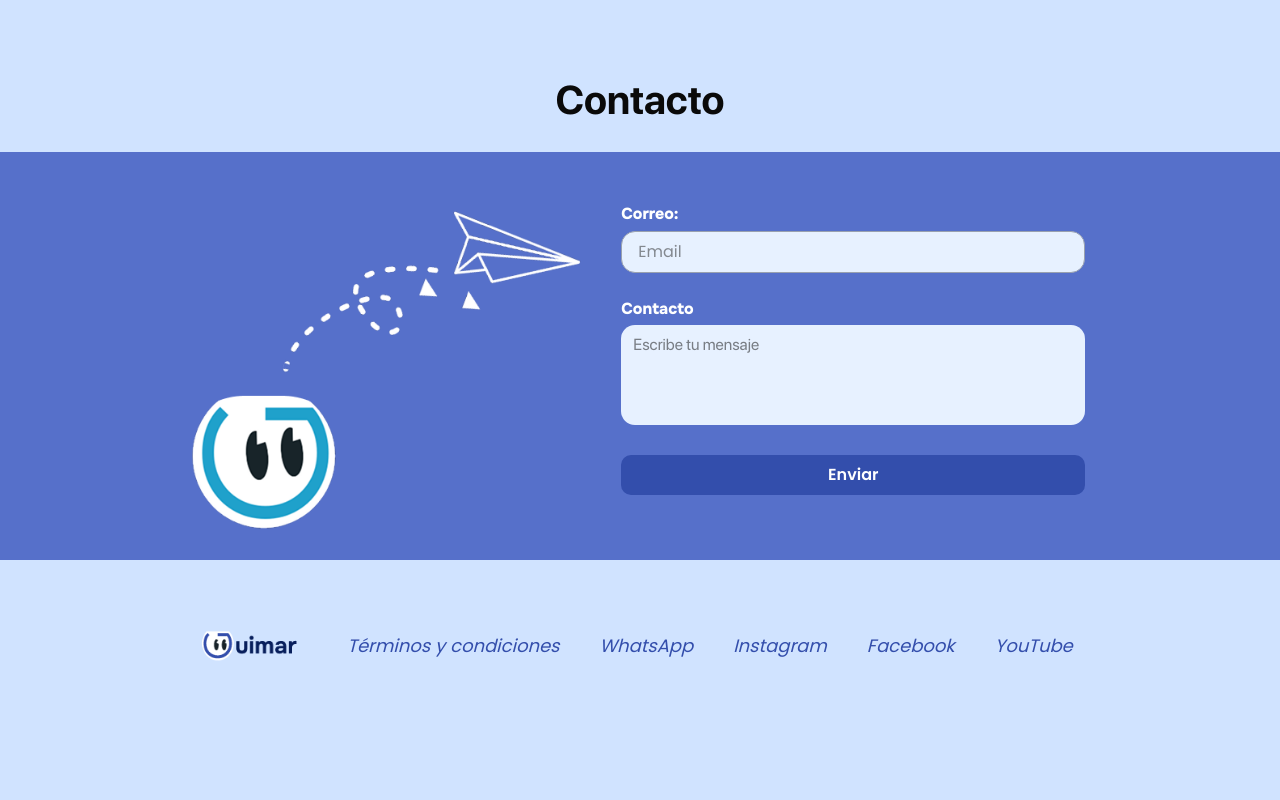
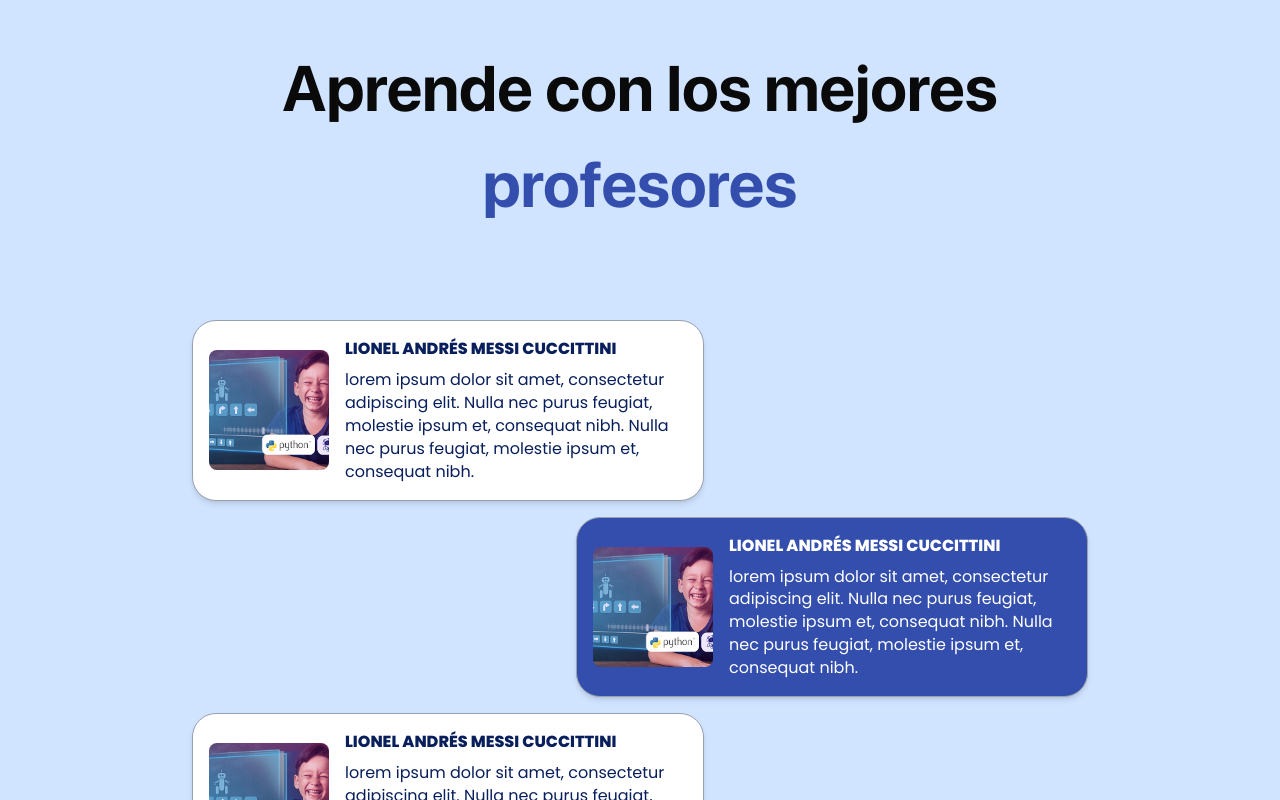
Before and after one commit to Uguimar-Platform/uguimar, a Next.js app: page / in a window 1280 px wide. Shown: the part 2440-3240 px from the top of the page. Before the commit the page ends 3132 px from the top, so only its background shows below. Built offline with nearby package versions, Linux system fonts and the light colour scheme.

Commit message:
style : featureInstructor

```diff
--- /dev/null
+++ b/src/app/components/organisms/featureInstructor/index.tsx
@@ -0,0 +1,65 @@
+import React from 'react'
+import LabelAtom from '../../atoms/label'
+import { CarInstructor } from '../../molecules/cardInstructor'
+
+const FeatureInstructor : React.FC = () => {
+  return (
+    <>
+      <section className='flex flex-col items-center max-w-4xl mx-auto'>
+        <LabelAtom
+          text='Aprende con los mejores'
+          as='h1'
+          fontFamily='SFProDisplay'
+          fontWeight={700}
+          textColor='text-black'
+          fontSize={64}
+          className='text-center'
+        />
+        <LabelAtom
+          text='profesores'
+          as='h1'
+          fontFamily='SFProDisplay'
+          fontWeight={700}
+          textColor='#334EAC'
+          fontSize={64}
+          className='text-center mb-16'
+        />
+
+        <div className='flex flex-col gap-4 mt-6 w-full'>
+          <CarInstructor
+            imageSrc='/Course_Python.webp'
+            textColor='#081F5C'
+            title='Lionel Andrés Messi Cuccittini'
+            description='lorem ipsum dolor sit amet, consectetur adipiscing elit. Nulla nec purus feugiat, molestie ipsum et, consequat nibh. Nulla nec purus feugiat, molestie ipsum et, consequat nibh.'
+            className='border border-gray-400 bg-white self-start '
+          />
+          <CarInstructor
+            imageSrc='/Course_Python.webp'
+            title='Lionel Andrés Messi Cuccittini'
+            textColor='#ffffff'
+            description='lorem ipsum dolor sit amet, consectetur adipiscing elit. Nulla nec purus feugiat, molestie ipsum et, consequat nibh. Nulla nec purus feugiat, molestie ipsum et, consequat nibh.'
+            className='border border-gray-400 bg-[#334EAC] self-end'
+          />
+          <CarInstructor
+            imageSrc='/Course_Python.webp'
+            title='Lionel Andrés Messi Cuccittini'
+            textColor='#081F5C'
+            description='lorem ipsum dolor sit amet, consectetur adipiscing elit. Nulla nec purus feugiat, molestie ipsum et, consequat nibh. Nulla nec purus feugiat, molestie ipsum et, consequat nibh.'
+            className='border border-gray-400 bg-white self-start'
+          />
+          <CarInstructor
+            imageSrc='/Course_Python.webp'
+            title='Lionel Andrés Messi Cuccittini'
+            textColor='#ffffff'
+            description='lorem ipsum dolor sit amet, consectetur adipiscing elit. Nulla nec purus feugiat, molestie ipsum et, consequat nibh. Nulla nec purus feugiat, molestie ipsum et, consequat nibh.'
+            className='border border-gray-400 bg-[#334EAC] self-end'
+          />
+        </div>
+
+
+      </section>
+    </>
+  )
+}
+
+export default FeatureInstructor
--- a/src/app/pages/Landing.tsx
+++ b/src/app/pages/Landing.tsx
@@ -4,6 +4,7 @@ import ContactSection from "../components/organisms/contact";
 import Hero from "../components/organisms/hero";
 import LearningPathSection from "../components/organisms/learnigPath";
 import Courses from "../components/organisms/courses";
+import FeatureInstructor from "../components/organisms/featureInstructor";
 
 const Landing = () => {
   return (
@@ -11,6 +12,7 @@ const Landing = () => {
       <Hero />
       <Courses />
       <LearningPathSection />
+      <FeatureInstructor/>
       <ContactSection />
     </>
   );
```
